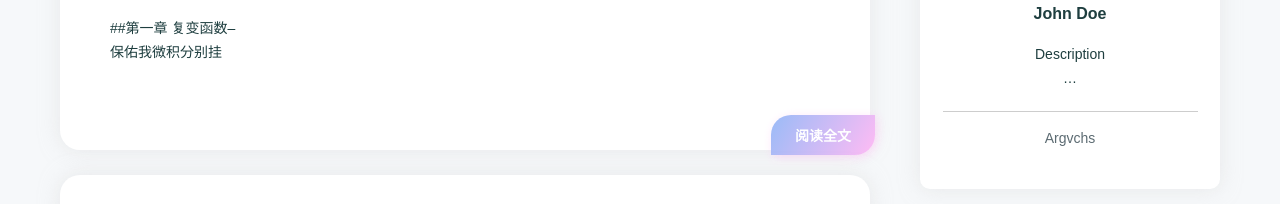
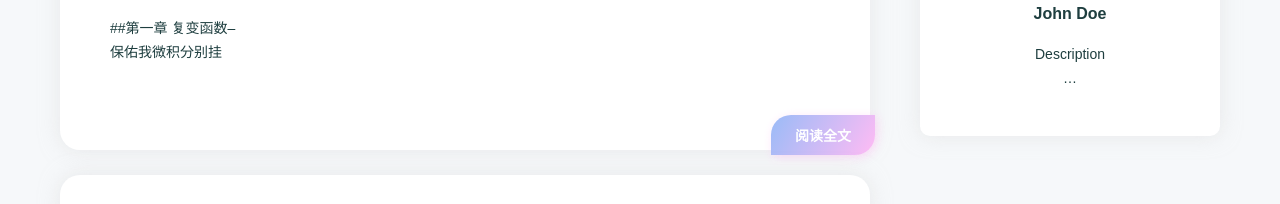
Before and after one commit to jilaandgay666/jilaandgay666.github.io, a plain HTML site: page index.html in a window 1280 px wide. Shown: the part 1006-1210 px from the top of the page. Drawn offline with nearby package versions, Linux system fonts and the light colour scheme; a script that the page names is missing; a web font is replaced by a local one.

Commit message:
Site updated: 2024-07-10 15:03:29

```diff
--- a/index.html
+++ b/index.html
@@ -281,14 +281,6 @@
         </div>
 
 
-        <div class="friend-links">
-
-            <div class="friend-link">
-                <a target="_blank" rel="noopener" href="https://argvchs.github.io">Argvchs</a>
-            </div>
-
-        </div>
-
     </div>
 </div>
 
```
